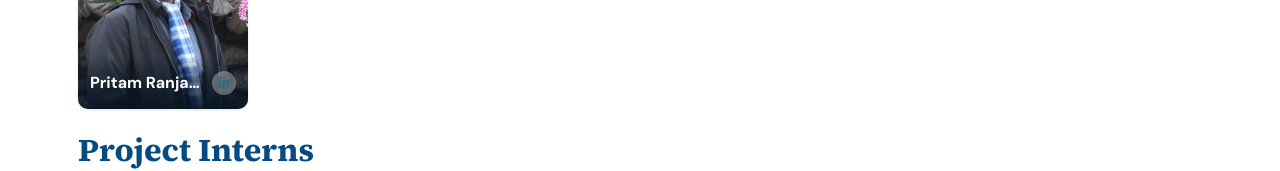
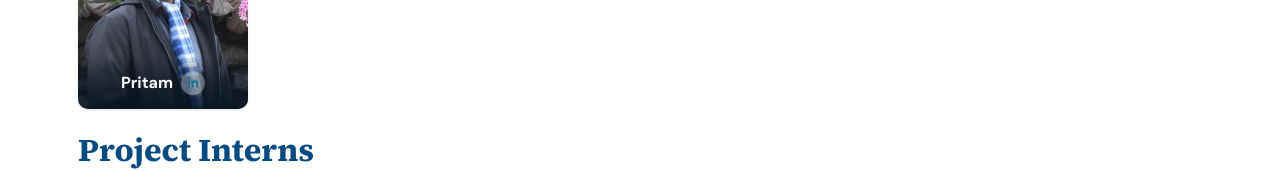
Before and after one commit to Vedantxsh23/werocon-lab, a plain HTML site: page team.html in a window 1280 px wide. Shown: the part 746-917 px from the top of the page. Drawn offline with Linux system fonts and the light colour scheme.

```diff
--- a/team.html
+++ b/team.html
@@ -94,7 +94,7 @@ footer{background:#142a3c;color:#d5dce2}
 <section class="wrap staff-block">
 <h2>Project Staff</h2>
 <div class="intern-grid">
-<div class="intern-card"><img src="images/pritam.jpeg" alt="Pritam Ranjan"><div class="overlay"><div class="name-row"><h3>Pritam Ranjan Kalita</h3><div class="socials"><a href="https://linkedin.com/in/pritam-ranjan-kalita/" target="_blank" rel="noreferrer" aria-label="LinkedIn"><svg viewBox="0 0 448 512" width="17" height="17" fill="currentColor" aria-hidden="true"><path d="M100.28 448H7.4V148.9h92.88zM53.79 108.1C24.09 108.1 0 83.5 0 53.8a53.79 53.79 0 0 1 107.58 0c0 29.7-24.1 54.3-53.79 54.3zM447.9 448h-92.68V302.4c0-34.7-.7-79.2-48.29-79.2-48.29 0-55.69 37.7-55.69 76.7V448h-92.78V148.9h89.08v40.8h1.3c12.4-23.5 42.69-48.3 87.88-48.3 94 0 111.28 61.9 111.28 142.3z"/></svg></a></div></div></div></div>
+<div class="intern-card"><img src="images/pritam.jpeg" alt="Pritam"><div class="overlay"><div class="name-row"><h3>Pritam</h3><div class="socials"><a href="https://linkedin.com/in/pritam-ranjan-kalita/" target="_blank" rel="noreferrer" aria-label="LinkedIn"><svg viewBox="0 0 448 512" width="17" height="17" fill="currentColor" aria-hidden="true"><path d="M100.28 448H7.4V148.9h92.88zM53.79 108.1C24.09 108.1 0 83.5 0 53.8a53.79 53.79 0 0 1 107.58 0c0 29.7-24.1 54.3-53.79 54.3zM447.9 448h-92.68V302.4c0-34.7-.7-79.2-48.29-79.2-48.29 0-55.69 37.7-55.69 76.7V448h-92.78V148.9h89.08v40.8h1.3c12.4-23.5 42.69-48.3 87.88-48.3 94 0 111.28 61.9 111.28 142.3z"/></svg></a></div></div></div></div>
 </div>
 </section>
 
```
